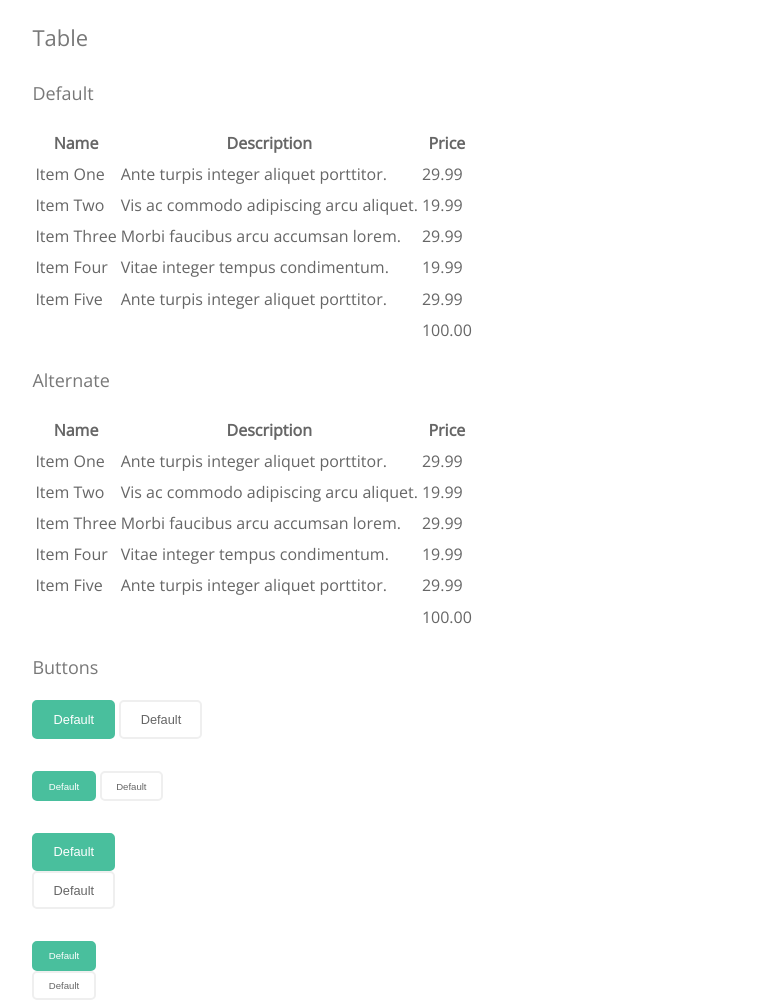
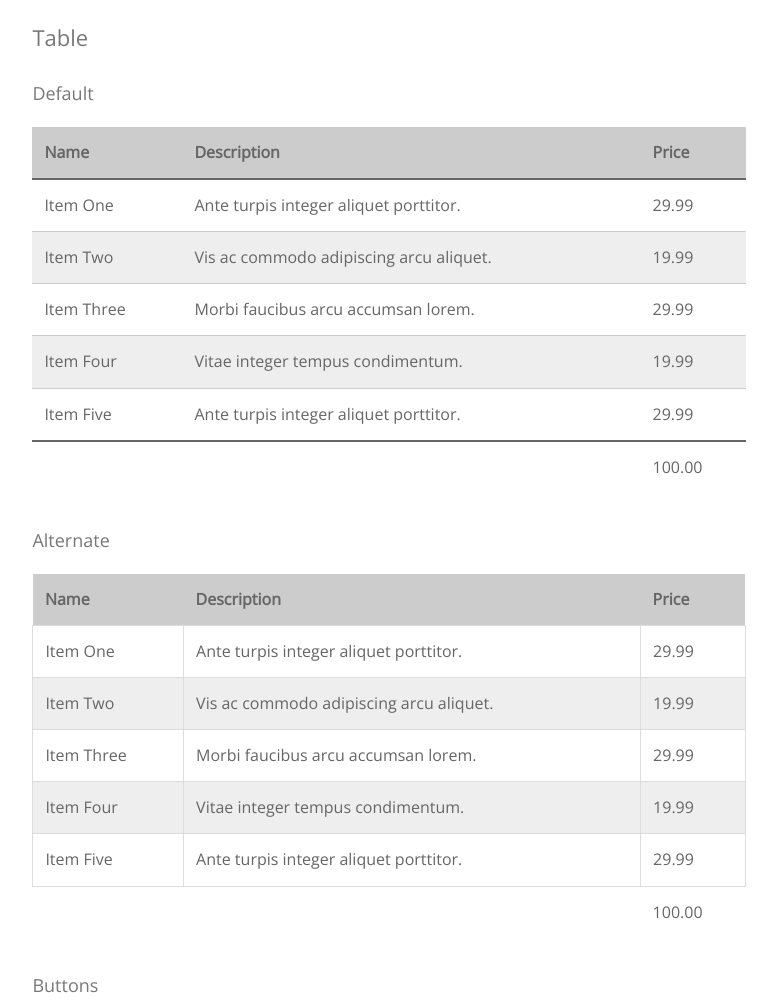
Before and after one commit to lluuccaassfm/site-strata, a plain HTML site: page index.html in a window 1280 px wide. Shown: the part 4763-5766 px from the top of the page, without its empty margins (472-1249 px from the left). Drawn offline with nearby package versions, Linux system fonts and the light colour scheme.

Commit message:
Aplica CCS nas tabelas

```diff
--- a/css/estilo.css
+++ b/css/estilo.css
@@ -123,6 +123,37 @@ li{
   text-align: center;
 }
 
+.table{
+  width: 100%;
+  margin: 0 0 2em 0;
+  border-collapse: collapse;
+  text-align: left;
+}
+.table td{
+  padding: .75em;
+}
+.table th{
+  background: #ccc;
+  padding: .75em;
+}
+.table tbody tr{
+  border-bottom: 1px solid #ccc;
+}
+.table tbody tr:first-child td{
+  border-top:  2px solid #666;
+}
+.table tbody tr:last-child td{
+  border-bottom:  2px solid #666;
+}
+.table tbody tr:nth-child(even){
+  background: #eee;
+}
+.table-alternate tbody td,
+.table-alternate tbody tr:first-child td,
+.table-alternate tbody tr:last-child td{
+  border: 1px solid #ddd;
+}
+
 .main-header{
   position: fixed;
   top: 0;
--- a/index.html
+++ b/index.html
@@ -273,7 +273,7 @@
       </table>
 
       <h5>Alternate</h5>
-      <table class="table-alternate">
+      <table class="table table-alternate">
         <thead>
           <tr>
             <th>Name</th>
```
